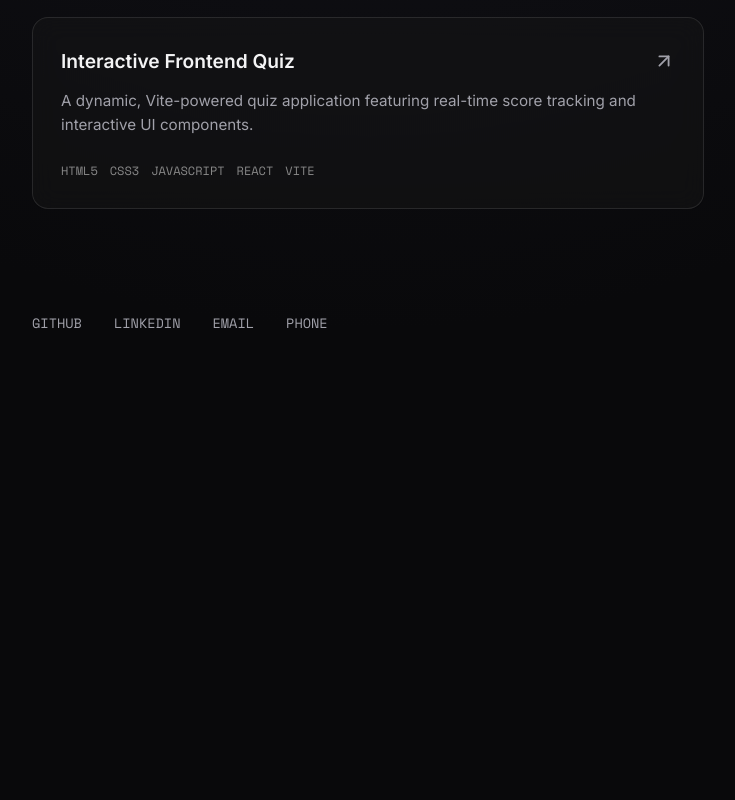
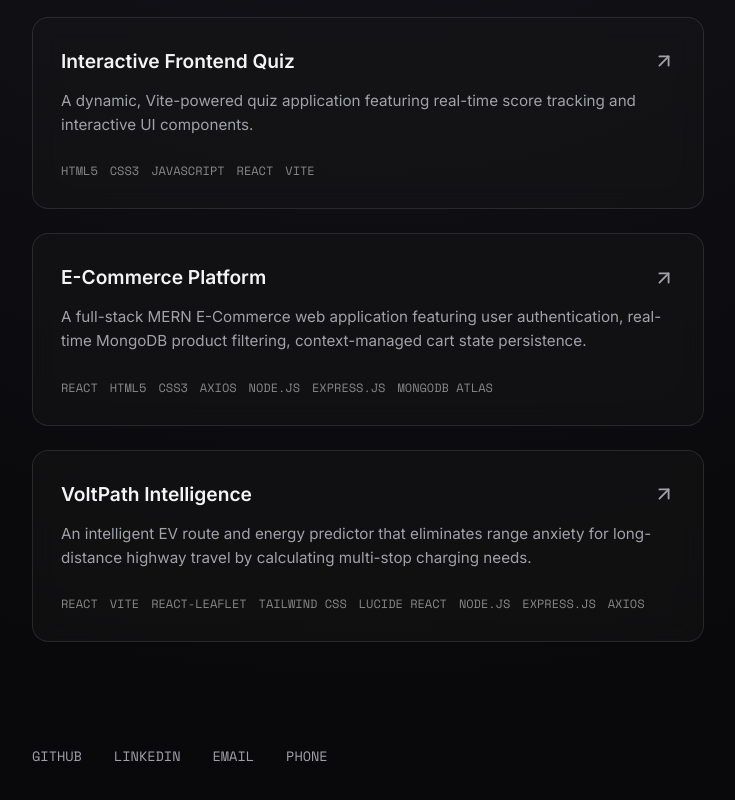
Before and after one commit to keshavthesharma/portfolio, a plain HTML site: page index.html in a window 1280 px wide. Shown: the part 1506-2306 px from the top of the page, without its empty margins (272-1007 px from the left). Before the commit the page ends 1937 px from the top, so only its background shows below. Drawn offline with nearby package versions, Linux system fonts and the light colour scheme.

Commit message:
Added projects.

```diff
--- a/index.html
+++ b/index.html
@@ -144,6 +144,47 @@
                     </div>
                 </a>
 
+                <!-- Project 4: E-Commerce Platform -->
+                <a href="https://github.com/keshavthesharma/E-Commerce-Website" target="_blank" class="glass-card project-card">
+                    <div class="card-content">
+                        <div class="project-header">
+                            <h4>E-Commerce Platform</h4>
+                            <svg class="arrow-icon" xmlns="http://www.w3.org/2000/svg" viewBox="0 0 24 24" fill="none" stroke="currentColor" stroke-width="2" stroke-linecap="round" stroke-linejoin="round"><line x1="7" y1="17" x2="17" y2="7"></line><polyline points="7 7 17 7 17 17"></polyline></svg>
+                        </div>
+                        <p>A full-stack MERN E-Commerce web application featuring user authentication, real-time MongoDB product filtering, context-managed cart state persistence.</p>
+                        <div class="tech-stack">
+                            <span>React</span>
+                            <span>HTML5</span>
+                            <span>CSS3</span>
+                            <span>Axios</span>
+                            <span>Node.js</span>
+                            <span>Express.js</span>
+                            <span>MongoDB Atlas</span>
+                        </div>
+                    </div>
+                </a>
+
+                <!-- Project 5: VoltPath Intelligence -->
+                <a href="https://github.com/keshavthesharma/VoltPath-Intelligence" target="_blank" class="glass-card project-card">
+                    <div class="card-content">
+                        <div class="project-header">
+                            <h4>VoltPath Intelligence</h4>
+                            <svg class="arrow-icon" xmlns="http://www.w3.org/2000/svg" viewBox="0 0 24 24" fill="none" stroke="currentColor" stroke-width="2" stroke-linecap="round" stroke-linejoin="round"><line x1="7" y1="17" x2="17" y2="7"></line><polyline points="7 7 17 7 17 17"></polyline></svg>
+                        </div>
+                        <p>An intelligent EV route and energy predictor that eliminates range anxiety for long-distance highway travel by calculating multi-stop charging needs.</p>
+                        <div class="tech-stack">
+                            <span>React</span>
+                            <span>Vite</span>
+                            <span>React-Leaflet</span>
+                            <span>Tailwind CSS</span>
+                            <span>Lucide React</span>
+                            <span>Node.js</span>
+                            <span>Express.js</span>
+                            <span>Axios</span>
+                        </div>
+                    </div>
+                </a>
+
             </div>
         </section>
 
```
